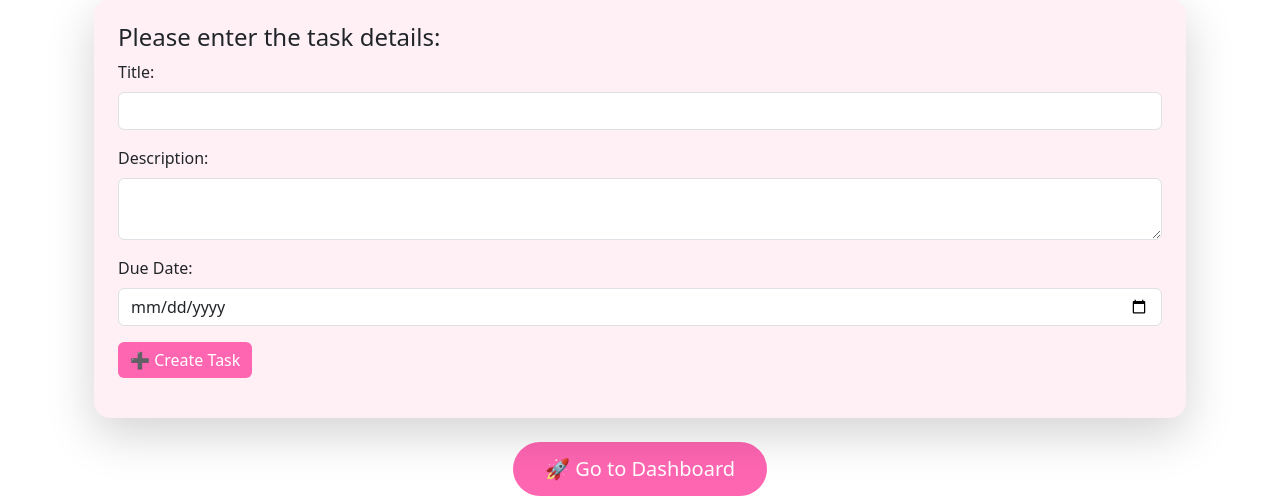
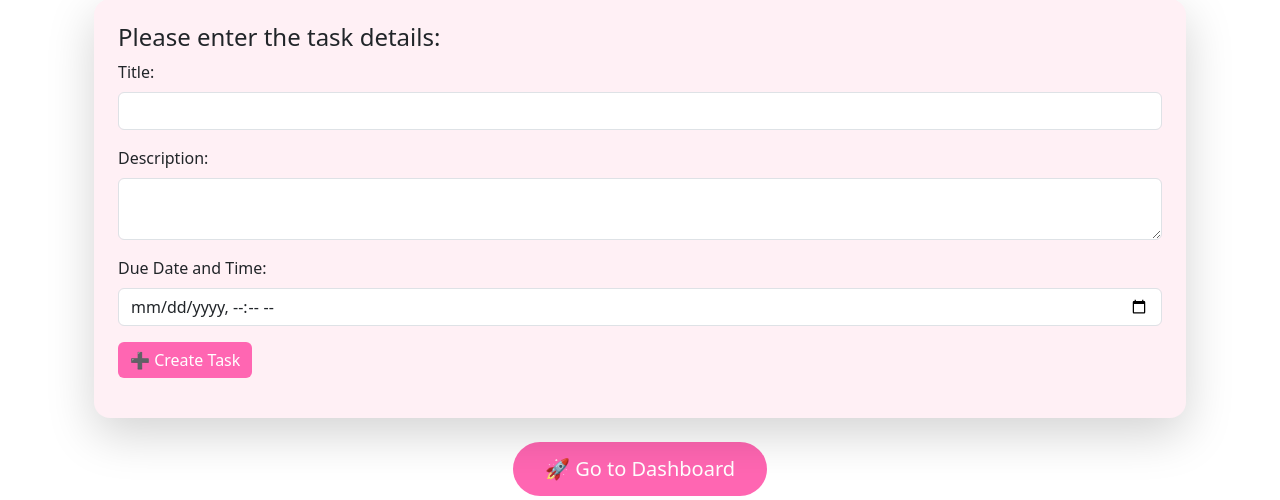
Before and after one commit to pittachiox/pittaweb, a Flask app: page /tasks/create in a window 1280 px wide. Shown: the part 287-787 px from the top of the page. Run offline with Flask 3, Linux system fonts and the light colour scheme; the visitor is signed in with stand-in values (Sample User, id 1); some libraries are stand-ins or nearby versions.

Commit message:
add time

```diff
--- a/templates/create_task.html
+++ b/templates/create_task.html
@@ -31,9 +31,10 @@
             </div>
 
             <div class="mb-3">
-                <label for="due_date" class="form-label">Due Date:</label>
-                {{ form.due_date(class= "form-control",id="due_date", type="date") }}
+                <label for="due_date" class="form-label">Due Date and Time:</label>
+                {{ form.due_date(class="form-control", id="due_date", type="datetime-local") }}
             </div>
+
 
             <div class="mb-3">
                 <button type="submit" class="btn text-white" style="background-color: #ff66b2; border: none;">
```
